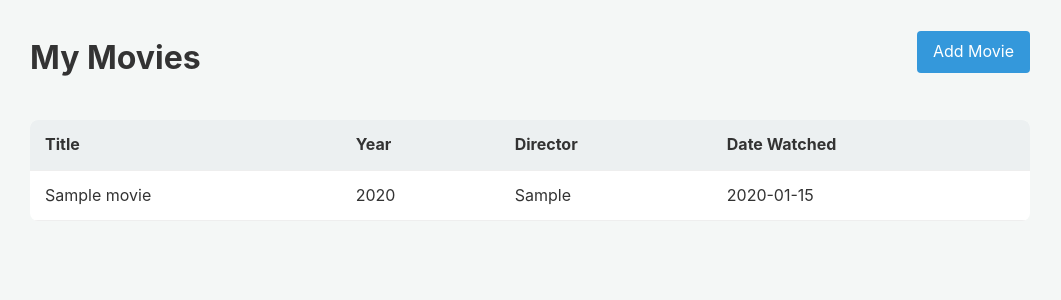
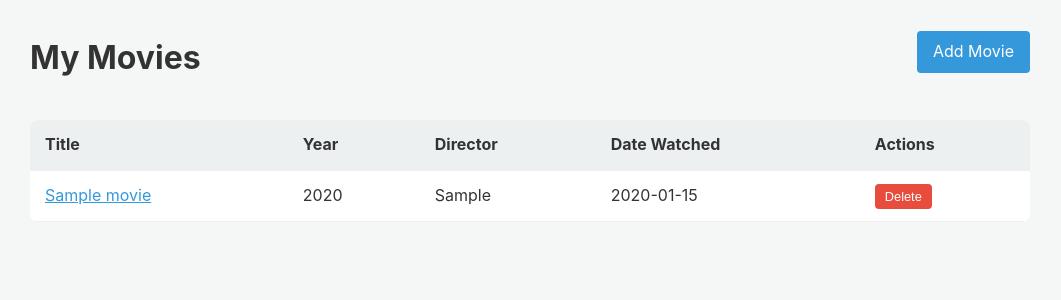
Before and after one commit to agoergen/media-tracker, a Flask app: page /movies in a window 1280 px wide. Shown: the part 90-390 px from the top of the page, without its empty margins (110-1171 px from the left). Run offline with Flask 3, Linux system fonts and the light colour scheme; tables that the repository leaves empty hold one stand-in row (values such as "Sample post").

Commit message:
Add movie plot summary, cast details with collapsible UI, and delete functionality

```diff
--- a/app/models.py
+++ b/app/models.py
@@ -10,6 +10,7 @@ class Movie(db.Model):
     provider = db.Column(db.String(100))
     director = db.Column(db.String(255))
     leading_actors = db.Column(db.Text)
+    plot = db.Column(db.Text)
 
 class Game(db.Model):
     id = db.Column(db.Integer, primary_key=True)
--- a/app/routes.py
+++ b/app/routes.py
@@ -39,6 +39,7 @@ def add_movie(imdb_id):
             external_id=imdb_id,
             director=details.get('Director'),
             leading_actors=details.get('Actors'),
+            plot=details.get('Plot'),
             date_watched=datetime.now().date() # Default to today
         )
         db.session.add(new_movie)
@@ -48,3 +49,12 @@ def add_movie(imdb_id):
 
     flash("Error fetching movie details.")
     return redirect(url_for('main.search_movie'))
+
+@main.route('/movies/delete/<int:movie_id>', methods=['POST'])
+def delete_movie(movie_id):
+    movie = Movie.query.get_or_404(movie_id)
+    title = movie.title
+    db.session.delete(movie)
+    db.session.commit()
+    flash(f"Removed {title} from your tracker.")
+    return redirect(url_for('main.movies_list'))
--- a/app/static/style.css
+++ b/app/static/style.css
@@ -88,6 +88,34 @@ th, td {
 
 th { background: #ecf0f1; }
 
+.movie-details {
+    display: none;
+    padding: 15px;
+    background: #fdfdfd;
+    border-top: 1px solid #eee;
+}
+
+.movie-details.active {
+    display: table-row;
+}
+
+.details-content {
+    padding: 10px;
+    font-size: 0.9rem;
+}
+
+.btn-delete {
+    background: #e74c3c;
+    font-size: 0.8rem;
+    padding: 5px 10px;
+}
+
+.toggle-details {
+    color: #3498db;
+    cursor: pointer;
+    text-decoration: underline;
+}
+
 .stats-grid {
     display: grid;
     grid-template-columns: repeat(auto-fit, minmax(250px, 1fr));
--- a/app/templates/movies.html
+++ b/app/templates/movies.html
@@ -13,21 +13,47 @@
                 <th>Year</th>
                 <th>Director</th>
                 <th>Date Watched</th>
+                <th>Actions</th>
             </tr>
         </thead>
         <tbody>
             {% for movie in movies %}
-            <tr>
-                <td>{{ movie.title }}</td>
+            <tr class="movie-row">
+                <td>
+                    <span class="toggle-details" data-id="{{ movie.id }}">{{ movie.title }}</span>
+                </td>
                 <td>{{ movie.release_year }}</td>
                 <td>{{ movie.director }}</td>
                 <td>{{ movie.date_watched.strftime('%Y-%m-%d') if movie.date_watched else '' }}</td>
+                <td>
+                    <form action="{{ url_for('main.delete_movie', movie_id=movie.id) }}" method="POST" style="display:inline;" onsubmit="return confirm('Are you sure you want to remove this movie?');">
+                        <button type="submit" class="btn btn-delete">Delete</button>
+                    </form>
+                </td>
+            </tr>
+            <tr class="movie-details" id="details-{{ movie.id }}">
+                <td colspan="5">
+                    <div class="details-content">
+                        <p><strong>Cast:</strong> {{ movie.leading_actors }}</p>
+                        <p><strong>Summary:</strong> {{ movie.plot }}</p>
+                    </div>
+                </td>
             </tr>
             {% else %}
             <tr>
-                <td colspan="4">No movies tracked yet. <a href="{{ url_for('main.search_movie') }}">Add one!</a></td>
+                <td colspan="5">No movies tracked yet. <a href="{{ url_for('main.search_movie') }}">Add one!</a></td>
             </tr>
             {% endfor %}
         </tbody>
     </table>
+
+    <script>
+        document.querySelectorAll('.toggle-details').forEach(item => {
+            item.addEventListener('click', event => {
+                const id = item.getAttribute('data-id');
+                const detailsRow = document.getElementById(`details-${id}`);
+                detailsRow.classList.toggle('active');
+            });
+        });
+    </script>
 {% endblock %}
```
Also changed, not shown: migrations/versions/add_movie_plot.py (added, +24 -0 lines).
